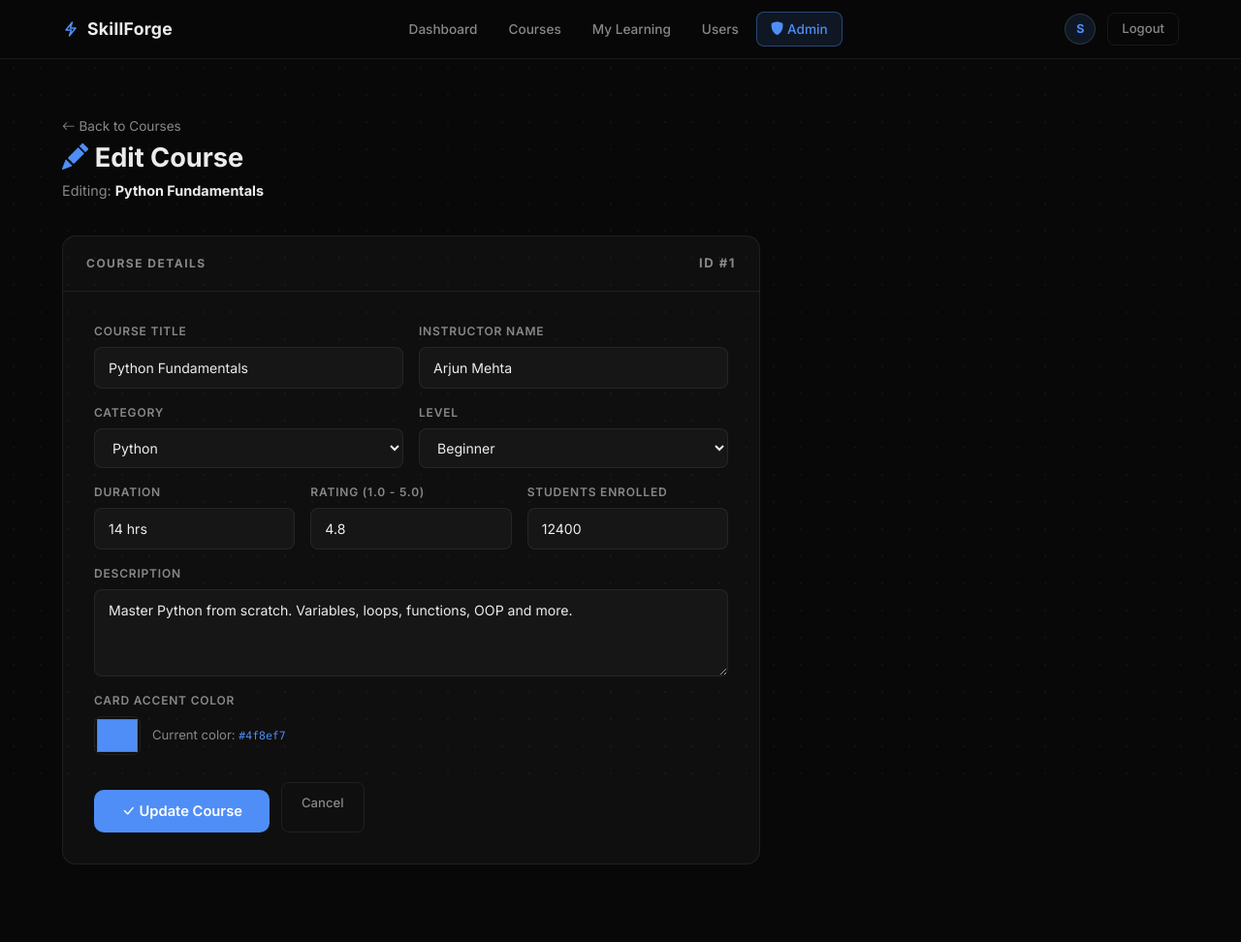
After one commit to Yashkhadgi/skilforge, a Flask app: page /admin/courses/edit/1 in a window 1280 px wide. The commit adds this page. Shown: the whole page at 97% size. Run offline with Flask 3, Linux system fonts and the light colour scheme; the visitor is signed in with stand-in values (Sample User, id 1); data comes from the database, SQL or seed files in the repository.

Commit message:
feat: Task 3 - Admin CRUD for courses (add, edit, delete)

```diff
--- a/static/style.css
+++ b/static/style.css
@@ -868,3 +868,92 @@ body::before {
     background: var(--accent-dim) !important;
     border-color: rgba(79,142,247,0.4) !important;
 }
+
+
+
+
+/* ── Admin Action Buttons ── */
+.action-btn {
+    display: inline-flex;
+    align-items: center;
+    gap: 5px;
+    font-size: 0.75rem;
+    font-weight: 600;
+    padding: 5px 12px;
+    border-radius: var(--radius-sm);
+    text-decoration: none;
+    transition: all 0.2s;
+    letter-spacing: 0.2px;
+}
+
+.action-edit {
+    background: rgba(79,142,247,0.1);
+    color: var(--accent);
+    border: 1px solid rgba(79,142,247,0.2);
+}
+
+.action-edit:hover {
+    background: rgba(79,142,247,0.2);
+    color: var(--accent);
+    border-color: rgba(79,142,247,0.4);
+}
+
+.action-delete {
+    background: rgba(239,68,68,0.1);
+    color: var(--danger);
+    border: 1px solid rgba(239,68,68,0.2);
+}
+
+.action-delete:hover {
+    background: rgba(239,68,68,0.2);
+    color: var(--danger);
+    border-color: rgba(239,68,68,0.4);
+}
+
+
+/* ── Admin Form Fields ── */
+.admin-field {
+    display: flex;
+    flex-direction: column;
+    gap: 7px;
+}
+
+.admin-field label {
+    font-size: 0.75rem;
+    font-weight: 600;
+    color: var(--text-2);
+    text-transform: uppercase;
+    letter-spacing: 0.8px;
+}
+
+.admin-field input,
+.admin-field select,
+.admin-field textarea {
+    background: var(--bg-3);
+    border: 1px solid var(--border);
+    color: var(--text);
+    border-radius: var(--radius-sm);
+    padding: 10px 14px;
+    font-size: 0.88rem;
+    font-family: 'Inter', sans-serif;
+    outline: none;
+    transition: border-color 0.2s, box-shadow 0.2s;
+    width: 100%;
+}
+
+.admin-field input:focus,
+.admin-field select:focus,
+.admin-field textarea:focus {
+    border-color: rgba(79,142,247,0.5);
+    box-shadow: 0 0 0 3px var(--accent-dim);
+}
+
+.admin-field select option {
+    background: var(--bg-3);
+    color: var(--text);
+}
+
+.admin-field textarea {
+    resize: vertical;
+    min-height: 90px;
+}
--- /dev/null
+++ b/templates/admin_edit.html
@@ -0,0 +1,139 @@
+{% extends 'base.html' %}
+{% block content %}
+
+<div class="sf-page">
+
+    <!-- PAGE HEADER -->
+    <div class="page-header">
+        <div style="margin-bottom:6px;">
+            <a href="/admin/courses" style="color:var(--text-2); text-decoration:none; font-size:0.85rem;">
+                <i class="bi bi-arrow-left"></i> Back to Courses
+            </a>
+        </div>
+        <h1><i class="bi bi-pencil-fill" style="color:var(--accent);"></i> Edit Course</h1>
+        <p>Editing: <strong style="color:var(--text);">{{ course['title'] }}</strong></p>
+    </div>
+
+    <!-- FORM CARD -->
+    <div class="sf-card" style="max-width:720px;">
+        <div class="sf-table-header">
+            <span>Course Details</span>
+            <span style="color:var(--text-2); font-size:0.82rem;">ID #{{ course['id'] }}</span>
+        </div>
+
+        <div style="padding:32px;">
+            <form method="POST" action="/admin/courses/edit/{{ course['id'] }}">
+            <!--
+            [EXPLANATION] action mein course['id'] dynamic hai
+            Jis course ko edit kar rahe hain uska id URL mein jaayega
+            app.py ka admin_edit_course(course_id) route yahi id receive karta hai
+            -->
+
+                <!-- Row 1: Title + Instructor -->
+                <div style="display:grid; grid-template-columns:1fr 1fr; gap:16px; margin-bottom:16px;">
+                    <div class="admin-field">
+                        <label>Course Title</label>
+                        <input type="text" name="title"
+                               value="{{ course['title'] }}" required>
+                        <!--
+                        [EXPLANATION] value="{{ course['title'] }}" → yahi magic hai
+                        Add form mein value blank tha
+                        Edit form mein DB se aaya data pehle se fill ho jaata hai
+                        User sirf change kare jo change karna ho
+                        -->
+                    </div>
+                    <div class="admin-field">
+                        <label>Instructor Name</label>
+                        <input type="text" name="instructor"
+                               value="{{ course['instructor'] }}" required>
+                    </div>
+                </div>
+
+                <!-- Row 2: Category + Level -->
+                <div style="display:grid; grid-template-columns:1fr 1fr; gap:16px; margin-bottom:16px;">
+                    <div class="admin-field">
+                        <label>Category</label>
+                        <select name="category">
+                            <option value="Python" {% if course['category'] == 'Python' %}selected{% endif %}>Python</option>
+                            <option value="Web"    {% if course['category'] == 'Web'    %}selected{% endif %}>Web</option>
+                            <option value="AI"     {% if course['category'] == 'AI'     %}selected{% endif %}>AI</option>
+                        </select>
+                        <!--
+                        [EXPLANATION] Dropdown mein "selected" attribute woh option ko
+                        default selected dikhata hai
+                        {% if course['category'] == 'Python' %}selected{% endif %}
+                        Matlab agar DB mein Python tha toh Python wala option selected dikhega
+                        -->
+                    </div>
+                    <div class="admin-field">
+                        <label>Level</label>
+                        <select name="level">
+                            <option value="Beginner"     {% if course['level'] == 'Beginner'     %}selected{% endif %}>Beginner</option>
+                            <option value="Intermediate" {% if course['level'] == 'Intermediate' %}selected{% endif %}>Intermediate</option>
+                            <option value="Advanced"     {% if course['level'] == 'Advanced'     %}selected{% endif %}>Advanced</option>
+                        </select>
+                    </div>
+                </div>
+
+                <!-- Row 3: Duration + Rating + Students -->
+                <div style="display:grid; grid-template-columns:1fr 1fr 1fr; gap:16px; margin-bottom:16px;">
+                    <div class="admin-field">
+                        <label>Duration</label>
+                        <input type="text" name="duration"
+                               value="{{ course['duration'] }}" required>
+                    </div>
+                    <div class="admin-field">
+                        <label>Rating (1.0 - 5.0)</label>
+                        <input type="number" name="rating"
+                               value="{{ course['rating'] }}"
+                               min="1" max="5" step="0.1" required>
+                    </div>
+                    <div class="admin-field">
+                        <label>Students Enrolled</label>
+                        <input type="number" name="students"
+                               value="{{ course['students'] }}"
+                               min="0" required>
+                    </div>
+                </div>
+
+                <!-- Row 4: Description -->
+                <div class="admin-field" style="margin-bottom:16px;">
+                    <label>Description</label>
+                    <textarea name="description" rows="3">{{ course['description'] }}</textarea>
+                    <!--
+                    [EXPLANATION] Textarea mein value attribute nahi hota
+                    Instead opening aur closing tag ke beech mein content likhte hain
+                    {{ course['description'] }} → existing description pre-fill ho jaayega
+                    -->
+                </div>
+
+                <!-- Row 5: Color picker -->
+                <div class="admin-field" style="margin-bottom:28px;">
+                    <label>Card Accent Color</label>
+                    <div style="display:flex; align-items:center; gap:12px;">
+                        <input type="color" name="color"
+                               value="{{ course['color'] }}"
+                               style="width:48px; height:40px; border-radius:8px; cursor:pointer; background:transparent; border:1px solid var(--border); padding:2px;">
+                        <span style="color:var(--text-2); font-size:0.82rem;">
+                            Current color: <code style="color:var(--accent);">{{ course['color'] }}</code>
+                        </span>
+                    </div>
+                </div>
+
+                <!-- Buttons -->
+                <div style="display:flex; gap:12px;">
+                    <button type="submit" class="btn-primary-sf" style="width:auto; padding:11px 28px;">
+                        <i class="bi bi-check-lg"></i> Update Course
+                    </button>
+                    <a href="/admin/courses" class="sf-btn-ghost" style="padding:11px 20px;">
+                        Cancel
+                    </a>
+                </div>
+
+            </form>
+        </div>
+    </div>
+
+</div>
+
+{% endblock %}
--- a/templates/base.html
+++ b/templates/base.html
@@ -1,62 +1,4 @@
 <!DOCTYPE html>
-<html lang="en">
-<head>
-    <meta charset="UTF-8">
-    <meta name="viewport" content="width=device-width, initial-scale=1.0">
-    <title>SkillForge</title>
-    <link href="https://cdn.jsdelivr.net/npm/bootstrap@5.3.0/dist/css/bootstrap.min.css" rel="stylesheet">
-    <link href="https://cdn.jsdelivr.net/npm/bootstrap-icons@1.10.5/font/bootstrap-icons.css" rel="stylesheet">
-    <link rel="stylesheet" href="{{ url_for('static', filename='style.css') }}">
-</head>
-<body>
-
-{% if session['username'] %}
-<nav class="sf-nav">
-    <div class="sf-nav-inner">
-
-        <a href="/dashboard" class="sf-logo">
-            <!-- SVG bolt — drawn via CSS animation -->
-            <svg width="18" height="18" viewBox="0 0 18 18" fill="none">
-                <path class="logo-bolt"
-                    d="M10.5 2L4 10h5.5L7.5 16L14 8H8.5L10.5 2Z"
-                    stroke="#4f8ef7" stroke-width="1.5"
-                    stroke-linecap="round" stroke-linejoin="round"
-                    fill="none"/>
-            </svg>
-            SkillForge
-        </a>
-
-        <div class="sf-nav-links">
-            <a href="/dashboard"  class="sf-nav-link {% if request.path == '/dashboard' %}active{% endif %}">Dashboard</a>
-            <a href="/courses"    class="sf-nav-link {% if request.path == '/courses' %}active{% endif %}">Courses</a>
-            <a href="/my-learning" class="sf-nav-link {% if request.path == '/my-learning' %}active{% endif %}">My Learning</a>
-        </div>
-
-        <div class="sf-nav-right">
-            <!-- Avatar shows first letter of username -->
-            <div class="sf-avatar">{{ session['username'][0]|upper }}</div>
-            <a href="/logout" class="sf-btn-ghost">Logout</a>
-        </div>
-
-    </div>
-</nav>
-{% endif %}
-
-<div class="container mt-3">
-    {% for category, message in get_flashed_messages(with_categories=true) %}
-    <div class="alert alert-{{ category }} alert-dismissible fade show" role="alert">
-        {{ message }}
-        <button type="button" class="btn-close btn-close-white" data-bs-dismiss="alert"></button>
-    </div>
-    {% endfor %}
-</div>
-
-{% block content %}{% endblock %}
-
-<script src="https://cdn.jsdelivr.net/npm/bootstrap@5.3.0/dist/js/bootstrap.bundle.min.js"></script>
-<script src="{{ url_for('static', filename='main.js') }}"></script>
-</body>
-</html><!DOCTYPE html>
 <html lang="en">
 <head>
     <meta charset="UTF-8">
@@ -94,12 +36,6 @@
                 <i class="bi bi-shield-fill"></i> Admin
             </a>
             {% endif %}
-            <!--
-            [EXPLANATION] Admin link sirf tab dikhega jab session mein is_admin = 1 ho
-            Normal students ko yeh link nazar hi nahi aayega
-            Lekin yeh sirf UI hiding hai — route pe bhi admin_required() check hai
-            Dono zaroori hain — sirf UI hide karna enough nahi hota
-            -->
         </div>
 
         <div class="sf-nav-right">
```
Also changed, not shown: templates/admin_add.html (added, +122 -0 lines), templates/admin_courses.html (added, +123 -0 lines).
